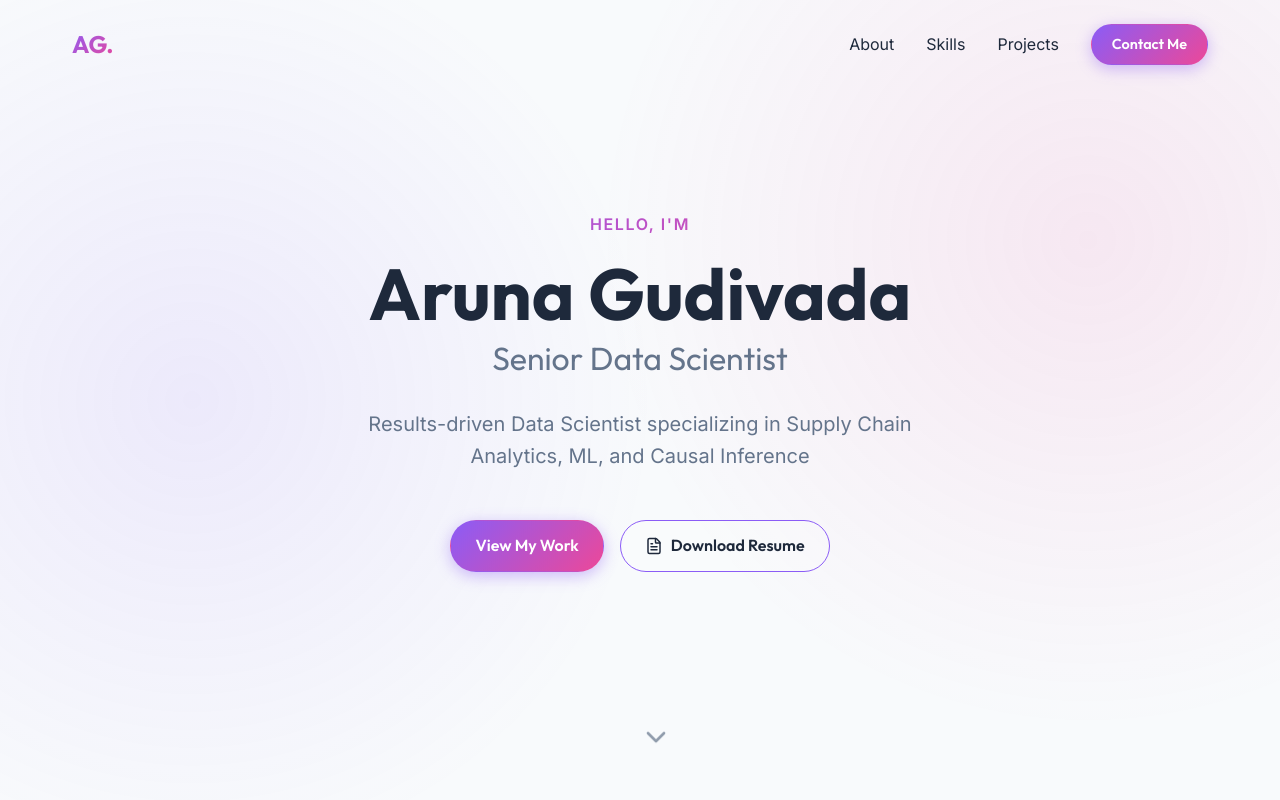
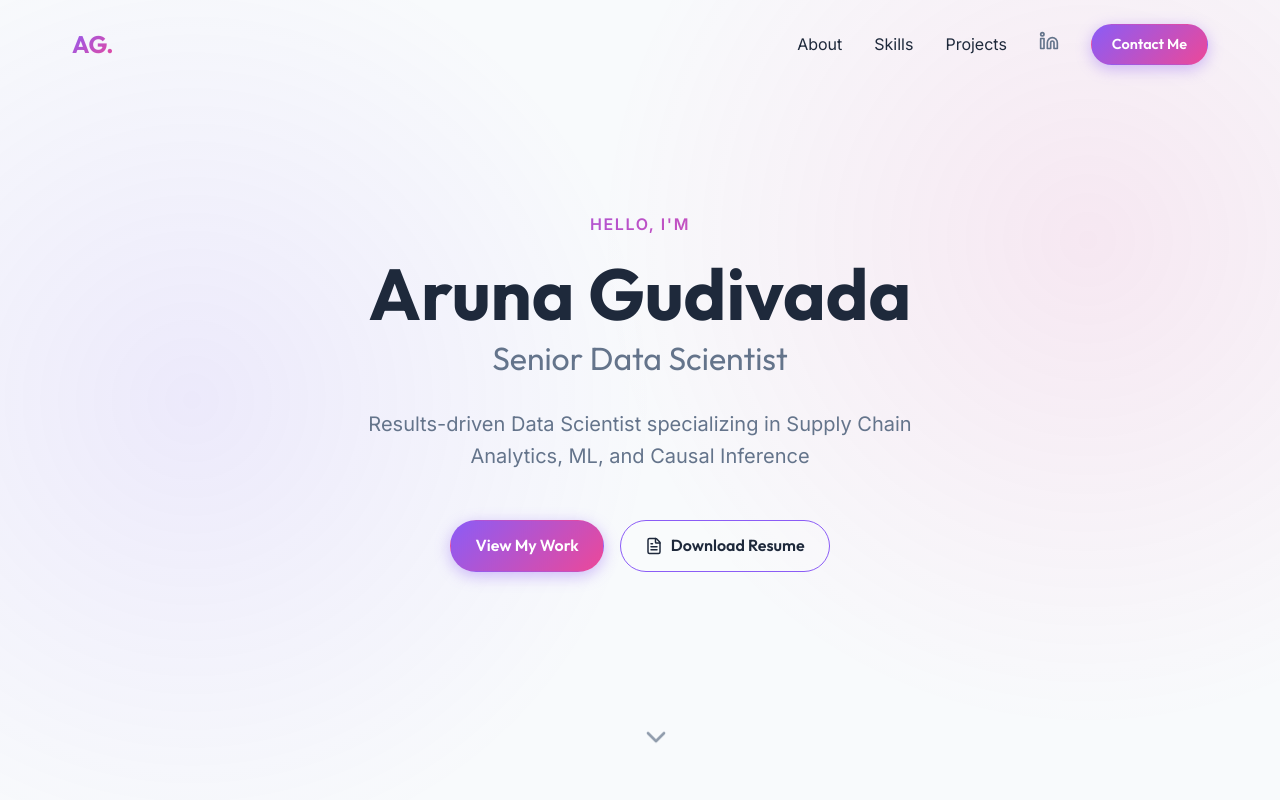
Before and after one commit to arunakgudivada-del/Aruna_website, a React (Vite) app: page / in a window 1280 px wide. Shown: the top 800 px of the page. Built offline with nearby package versions, Linux system fonts and the light colour scheme.

Commit message:
Add LinkedIn link to Navbar

```diff
--- a/src/App.jsx
+++ b/src/App.jsx
@@ -25,6 +25,9 @@ function App() {
             <a href="#about">About</a>
             <a href="#skills">Skills</a>
             <a href="#projects">Projects</a>
+            <a href={personalInfo.linkedin} target="_blank" rel="noopener noreferrer" className="icon-link">
+              <Linkedin size={20} />
+            </a>
             <a href="#contact" className="btn btn-primary btn-sm">Contact Me</a>
           </div>
         </div>
--- a/src/data.js
+++ b/src/data.js
@@ -7,7 +7,7 @@ export const personalInfo = {
     email: "arunak.gudivada@gmail.com",
     phone: "980-422-5926",
     location: "Austin, TX",
-    linkedin: "https://www.linkedin.com/in/aruna-gudivada", // Inferred from resume
+    linkedin: "https://www.linkedin.com/in/aruna-gudivada/",
     github: "https://github.com/arunagudivada", // Placeholder, keep if unknown
     summary: "Results-driven Senior Data Scientist with 10+ years of experience delivering high-impact analytics in complex, global environments, including 4+ years supporting Apple Inc.'s supply chain and manufacturing operations. Expert in advanced SQL, Python-based analysis, statistical modeling, and measuring the causal impact of process/policy changes on key metrics. Proven track record building scalable data pipelines, real-time dashboards and cross-functional insights that drive multi-million-dollar decisions."
 };
```
